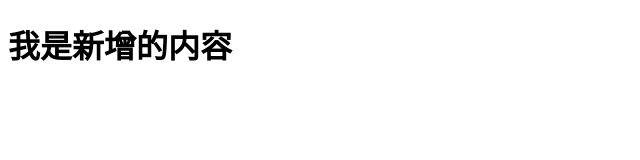
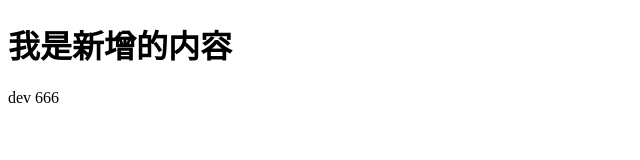
Before and after one commit to codercsz/github-demo, a plain HTML site: page index.html in a window 1280 px wide. Shown: the full height of the page, 0-640 px from the left. Drawn offline with Linux system fonts and the light colour scheme.

Commit message:
修改了index

```diff
--- a/index.html
+++ b/index.html
@@ -8,5 +8,7 @@
 </head>
 <body>
   <h1>我是新增的内容</h1>
+
+  <p>dev 666</p>
 </body>
 </html>
```
